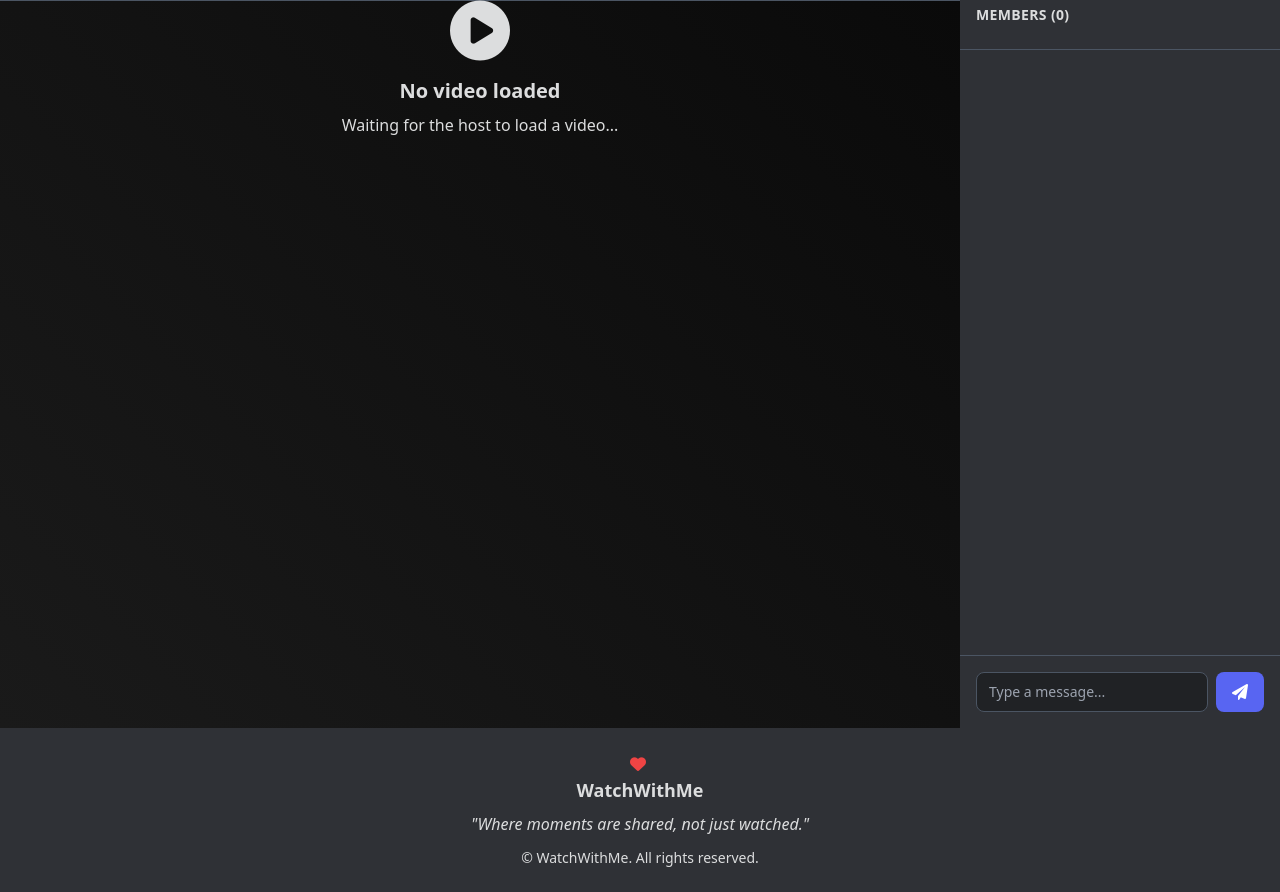
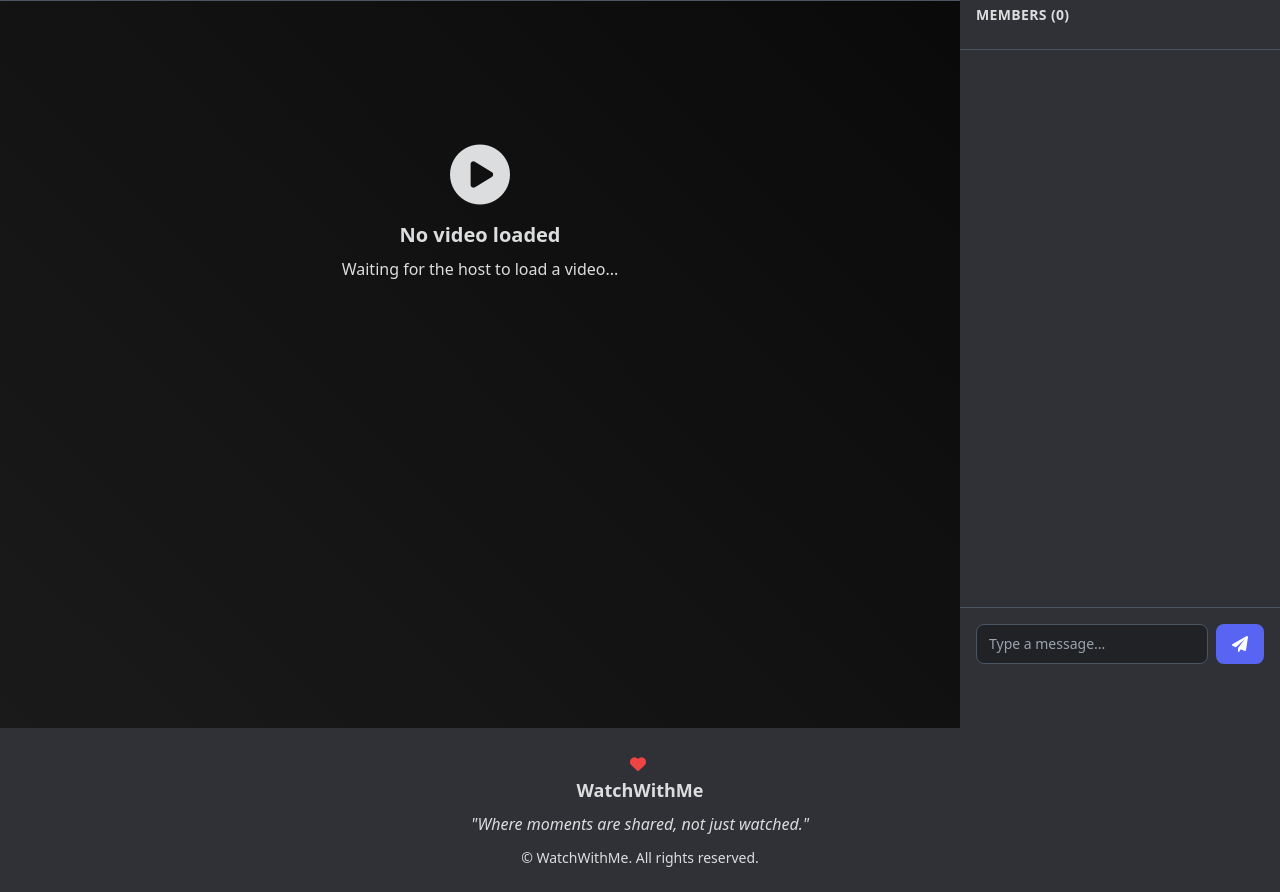
Before and after one commit to Hari0mSuman/Watchwithme-ver-2, a Flask app: template templates/room.html in a window 1280 px wide. Shown: the part 136-1028 px from the top of the page. Run offline with Flask 3, Linux system fonts and the light colour scheme; the template is opened without the code that fills it, so the values that code supplies are empty; some libraries are stand-ins or nearby versions.

Commit message:
Update room.html

```diff
--- a/templates/room.html
+++ b/templates/room.html
@@ -146,9 +146,9 @@
                         </video>
                     {% endif %}
                 {% else %}
-                    <div class="text-center text-discord-text">
+                    <div class="text-center pt-20 text-discord-text mt-16  ">
                         <i class="fas fa-play-circle text-6xl mb-4"></i>
-                        <h3 class="text-xl font-semibold mb-2">No video loaded</h3>
+                        <h3 class="text-xl font-semibold mb-2 ">No video loaded</h3>
                         {% if member.role == 'host' %}
                             <p>Load a YouTube video or upload a file to get started</p>
                         {% else %}
@@ -161,7 +161,7 @@
     </div>
 
     <!-- Chat Toggle Button (Mobile Only) -->
-    <button id="chatToggleBtn" class="fixed bottom-6 right-6 z-50 bg-discord-accent text-white p-4 rounded-full shadow-lg md:hidden" style="display: none;">
+    <button id="chatToggleBtn" class="fixed bottom-6 left-1 z-50 bg-discord-accent text-white p-4 rounded-full shadow-lg md:hidden" style="display: none;">
         <i class="fas fa-comments text-2xl"></i>
     </button>
 
@@ -224,7 +224,7 @@
         </div>
 
         <!-- Chat Input -->
-        <div class="p-4 border-t border-gray-600">
+        <div class="p-4  mb-12 border-t border-gray-600">
             <form id="chatForm" class="flex space-x-2">
                 <input type="text"
                        id="chatInput"
@@ -281,8 +281,8 @@
             }
         });
 
-        window.addEventListener('resize', handleResize);
-        handleResize();
+        // window.addEventListener('resize', handleResize);
+        // handleResize();
     });
 </script>
 {% endblock %}
```
